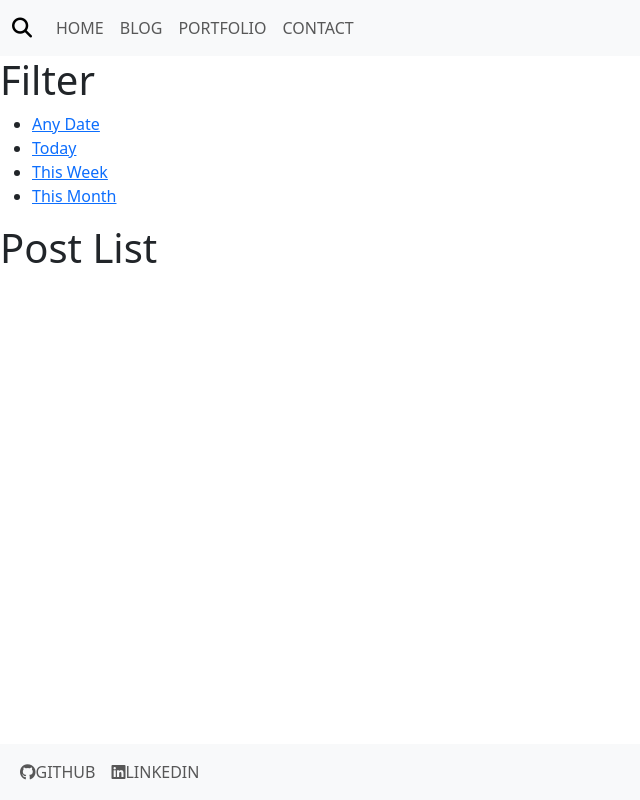
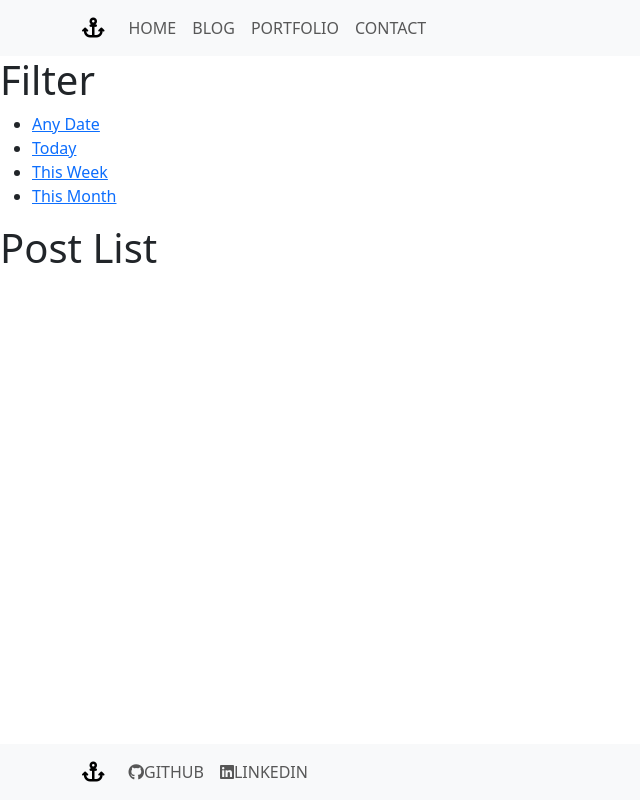
Before and after one commit to SergiFuster/ownwebpage, a Django app: page /blog/ in a window 1280 px wide. Shown: the whole page, without its empty margins (0-640 px from the left). Run offline with Django 5.2, Linux system fonts and the light colour scheme; data that the repository does not hold is empty; some libraries are stand-ins or nearby versions.

Commit message:
Animations in home done and header and footer done, home is done

```diff
--- a/home/templates/about.html
+++ b/home/templates/about.html
@@ -6,7 +6,7 @@
     <title>Document</title>
 </head>
 <body>
-    <div class="container mb-5">
+    <div class="container mb-5 bottom_slide">
         <div class="text-center text-justify">
             <h1 class="lead display-1">About</h1>
             <p>
--- a/home/templates/education.html
+++ b/home/templates/education.html
@@ -6,7 +6,7 @@
     <title>Document</title>
 </head>
 <body>
-    <h1 class="lead display-1 text-center">Education</h1>
+    <h1 class="lead display-1 text-center bottom_slide">Education</h1>
     {% include 'videogame_development.html' %}
     {% include 'intelligent_systems_master.html' %}
 </body>
--- a/home/templates/experience.html
+++ b/home/templates/experience.html
@@ -6,7 +6,7 @@
     <title>Document</title>
 </head>
 <body>
-    <h1 class="lead display-1 text-center">Experience</h1>
+    <h1 class="lead display-1 text-center bottom_slide">Experience</h1>
     {% include 'colaboration_grant.html' %}
     {% include 'AI_researcher.html' %}
 </body>
--- a/home/templates/home_content.html
+++ b/home/templates/home_content.html
@@ -9,6 +9,7 @@
   {% include 'about.html' %}
   {% include 'experience.html' %}
   {% include 'education.html' %}
+  <h1 class="lead display-1 text-center bottom_slide">Professional Skills</h1>
   {% include 'skills.html' %}
   {% include 'softskills.html' %}
 </body>
--- a/ownwebpage/templates/base.html
+++ b/ownwebpage/templates/base.html
@@ -4,14 +4,39 @@
     <meta charset="UTF-8">
     <meta name="viewport" content="width=device-width, initial-scale=1.0">
     <title>Document</title>
+    <!-- Bootstrap CSS -->
     <link href="https://cdn.jsdelivr.net/npm/bootstrap@5.3.3/dist/css/bootstrap.min.css" rel="stylesheet" integrity="sha384-QWTKZyjpPEjISv5WaRU9OFeRpok6YctnYmDr5pNlyT2bRjXh0JMhjY6hW+ALEwIH" crossorigin="anonymous">
+    <!-- Scroll Reveal -->
+    <script src="https://unpkg.com/scrollreveal"></script>
 </head>
 <body>
     {% include 'header.html' %}
     {% block content %}{% endblock %}
     {% include 'footer.html' %}
-    <div style="margin-bottom: 10rem;"></div>
+    <!-- Bootstrap JS -->
     <script src="https://kit.fontawesome.com/3cc2da7952.js" crossorigin="anonymous"></script>
     <script src="https://cdn.jsdelivr.net/npm/bootstrap@5.3.3/dist/js/bootstrap.bundle.min.js" integrity="sha384-YvpcrYf0tY3lHB60NNkmXc5s9fDVZLESaAA55NDzOxhy9GkcIdslK1eN7N6jIeHz" crossorigin="anonymous"></script>
+
+    <script>
+        window.sr = ScrollReveal();
+        sr.reveal('.bottom_slide', {
+        duration: 1000,
+        origin: 'bottom',
+        distance: '100px',
+        reset: true
+        });
+        sr.reveal('#header', {
+            duration: 500,
+            origin: 'top',
+            distance: '100px',
+            repeat: true
+        });
+        sr.reveal('#footer', {
+            duration: 500,
+            origin: 'bottom',
+            distance: '100px',
+            repeat: true
+        });
+    </script>
 </body>
 </html>
--- a/ownwebpage/templates/cards/card1.html
+++ b/ownwebpage/templates/cards/card1.html
@@ -6,7 +6,7 @@
     <title>Document</title>
 </head>
 <body>
-    <div class="container-fluid w-50 mb-5">
+    <div class="container-fluid w-50 mb-5 bottom_slide">
         <div class="card">
             <div class="card-header">
                 <p class="lead">{% block initial_date %}{% endblock %} - {% block final_date %}{% endblock %}</p>
--- a/ownwebpage/templates/cards/card2.html
+++ b/ownwebpage/templates/cards/card2.html
@@ -6,7 +6,7 @@
     <title>Document</title>
 </head>
 <body>
-    <div class="container-fluid w-50 mb-5">
+    <div class="container-fluid w-50 mb-5 bottom_slide">
         <div class="card">
             <h4 class="card-header lead p-3">{% block title %}{% endblock %}</h4>
             <div class="card-body">
--- a/ownwebpage/templates/footer.html
+++ b/ownwebpage/templates/footer.html
@@ -6,20 +6,14 @@
     <title>Document</title>
 </head>
 <body>
-    <nav class="navbar navbar-expand-lg bg-body-tertiary fixed-bottom">
-
-        <div class="container-fluid">
-            <button class="navbar-toggler" type="button" data-bs-toggle="collapse" data-bs-target="#footer" aria-controls="footer" aria-expanded="false" aria-label="Toggle navigation">
-                <span class="navbar-toggler-icon"></span>
-            </button>
-            <div class="collapse navbar-collapse" id="footer">
-                <ul class="navbar-nav me-auto mb-2 mb-lg-0">
-                    <li class="nav-item"><a class="nav-link" href="https://github.com/SergiFuster"><i class="fa-brands fa-github"></i>GITHUB</a></li>
-                    <li class="nav-item"><a class="nav-link" href="https://www.linkedin.com/in/sergi-fuster-dura-343999208/"><i class="fa-brands fa-linkedin"></i>LINKEDIN</a></li>
-                </ul>
-            </div>
+    <nav class="navbar navbar-expand-lg bg-body-tertiary fixed-bottom" id="footer">
+        <div class="container">
+            <a class="navbar-brand" href="#header"><i class="fa-solid fa-anchor"></i></a>
+            <ul class="navbar-nav me-auto mb-2 mb-lg-0">
+                <li class="nav-item"><a class="nav-link" href="https://github.com/SergiFuster"><i class="fa-brands fa-github"></i>GITHUB</a></li>
+                <li class="nav-item"><a class="nav-link" href="https://www.linkedin.com/in/sergi-fuster-dura-343999208/"><i class="fa-brands fa-linkedin"></i>LINKEDIN</a></li>
+            </ul>
         </div>
     </nav>
-
 </body>
 </html>
--- a/ownwebpage/templates/header.html
+++ b/ownwebpage/templates/header.html
@@ -6,22 +6,21 @@
     <title>Document</title>
 </head>
 <body>
-    <nav class="navbar navbar-expand-lg bg-body-tertiary p-block sticky-top">
-        <div class="container-fluid">
-            <a class="navbar-brand" href="#"><i class="fa-solid fa-magnifying-glass"></i></a>
+    <nav class="navbar navbar-expand-lg bg-body-tertiary p-block" id="header">
+        <div class="container">
+            <a class="navbar-brand" href="#"><i class="fa-solid fa-anchor"></i></a>
             <button class="navbar-toggler" type="button" data-bs-toggle="collapse" data-bs-target="#navbar" aria-controls="navbar" aria-expanded="false" aria-label="Toggle navigation">
                 <span class="navbar-toggler-icon"></span>
               </button>
             <div class="collapse navbar-collapse" id="navbar">
                 <ul class="navbar-nav me-auto mb-2 mb-lg-0">
-                    <li class="nav-item w-25"><a class = "nav-link" href="{% url 'home' %}">HOME</a></li>
+                    <li class="nav-item"><a class = "nav-link" href="{% url 'home' %}">HOME</a></li>
                     <li class="nav-item"><a class = "nav-link" href="{% url 'blog' %}">BLOG</a></li>
                     <li class="nav-item"><a class = "nav-link" href="{% url 'portfolio' %}">PORTFOLIO</a></li>
                     <li class="nav-item"><a class = "nav-link" href="{% url 'contact' %}">CONTACT</a></li>
                 </ul>
             </div>
         </div>
-
     </nav>
 </body>
 </html>
```
